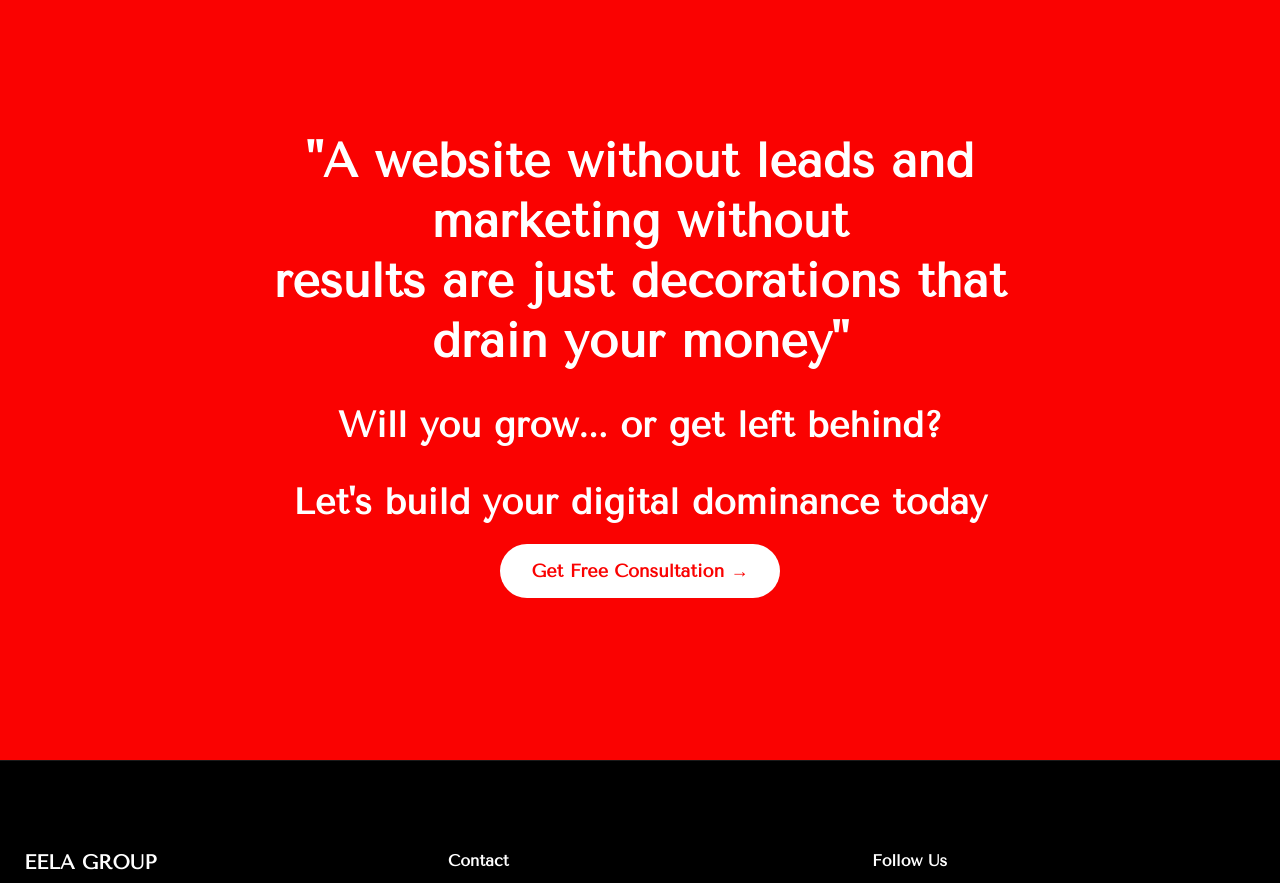
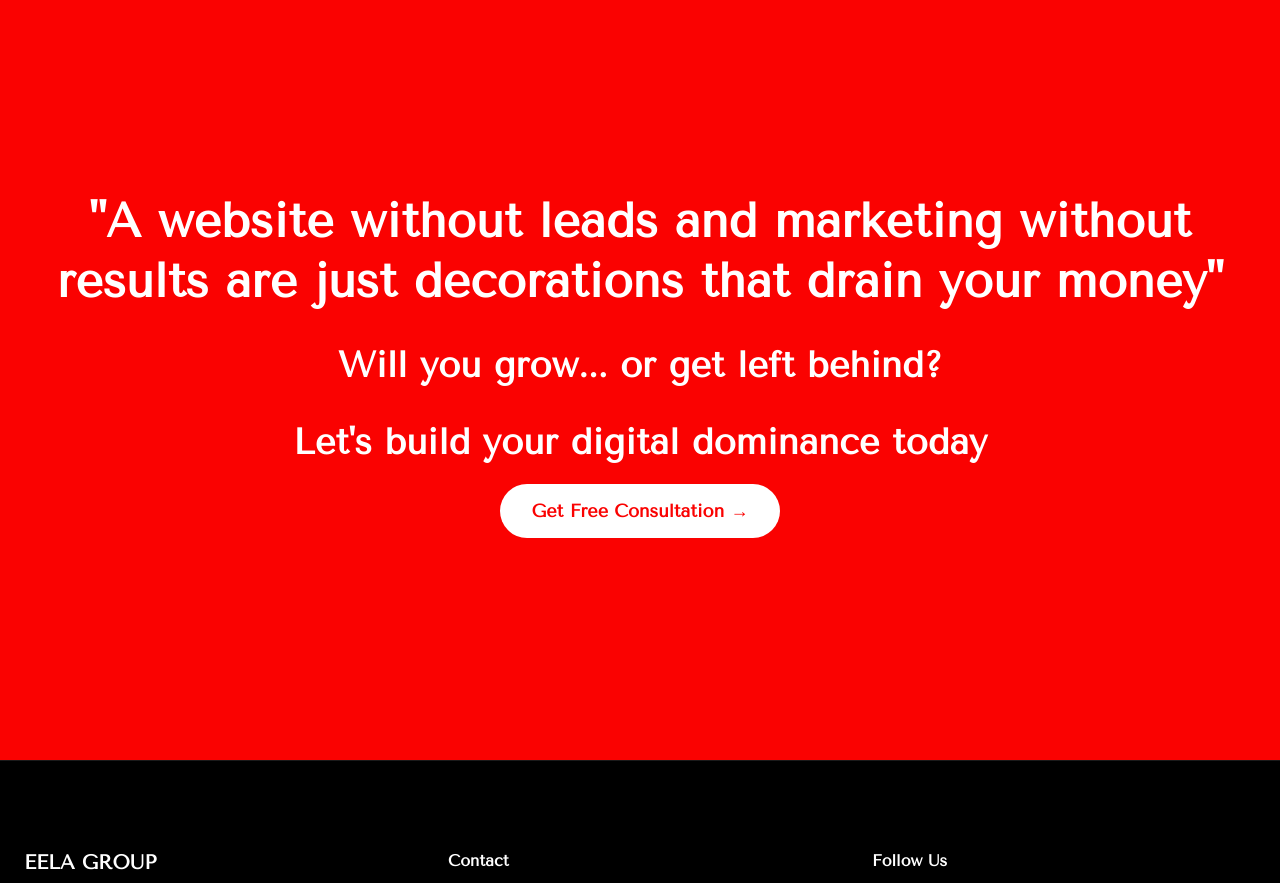
Before and after one commit to aakash12-art/eela-landing, a Next.js app: page / in a window 1280 px wide. Shown: the part 5000-5883 px from the top of the page. Built offline with nearby package versions, Linux system fonts and the light colour scheme; a web font is replaced by a local one.

Commit message:
your message

```diff
--- a/app/page.tsx
+++ b/app/page.tsx
@@ -419,7 +419,7 @@ bg-cover bg-center"
         <div className="cta-content w-full space-y-8">
 
   {/* 👇 NEW LINE ADDED */}
- <h1 className="text-2xl md:text-5xl font-bold text-white text-center leading-tight max-w-3xl mx-auto px-4 break-words">
+ <h1 className="text-3xl md:text-5xl font-bold text-white text-center leading-tight max-w-none">
   <span className="block">
     "A website without leads and marketing without
   </span>
```
